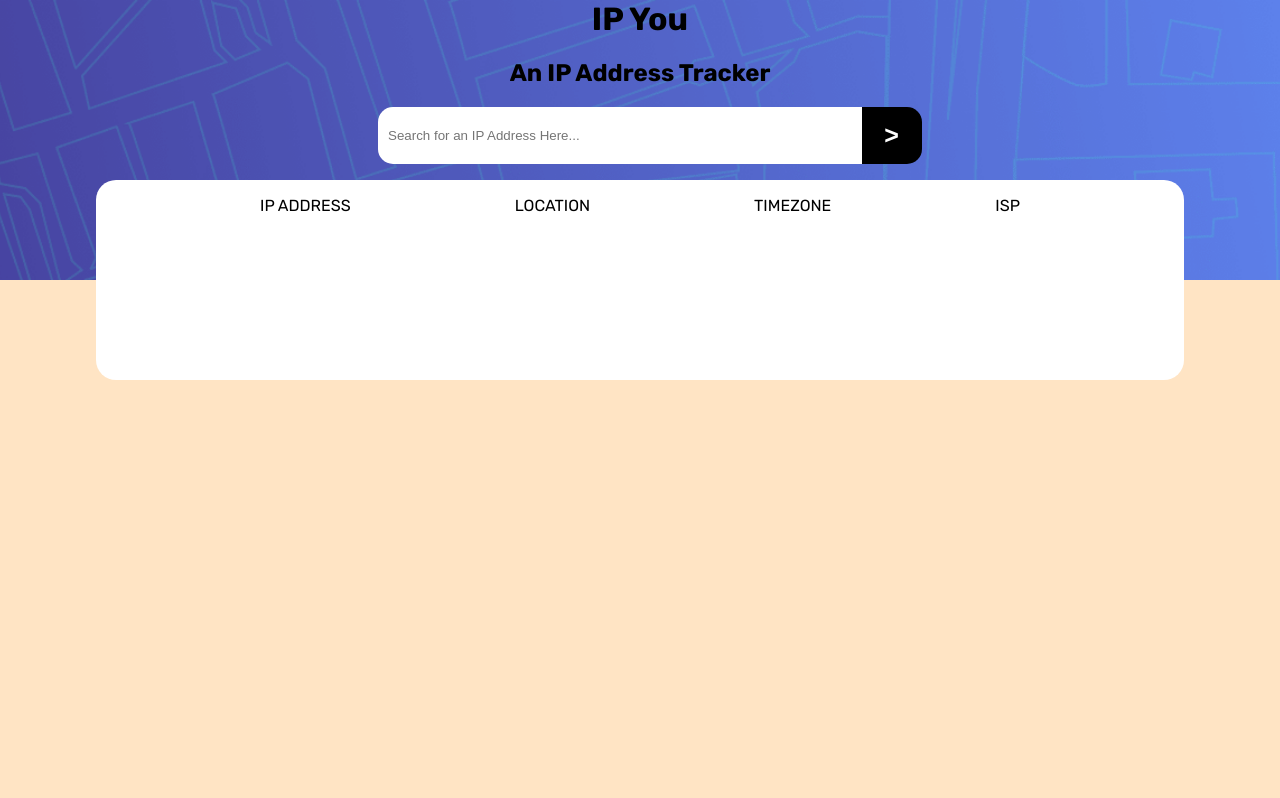
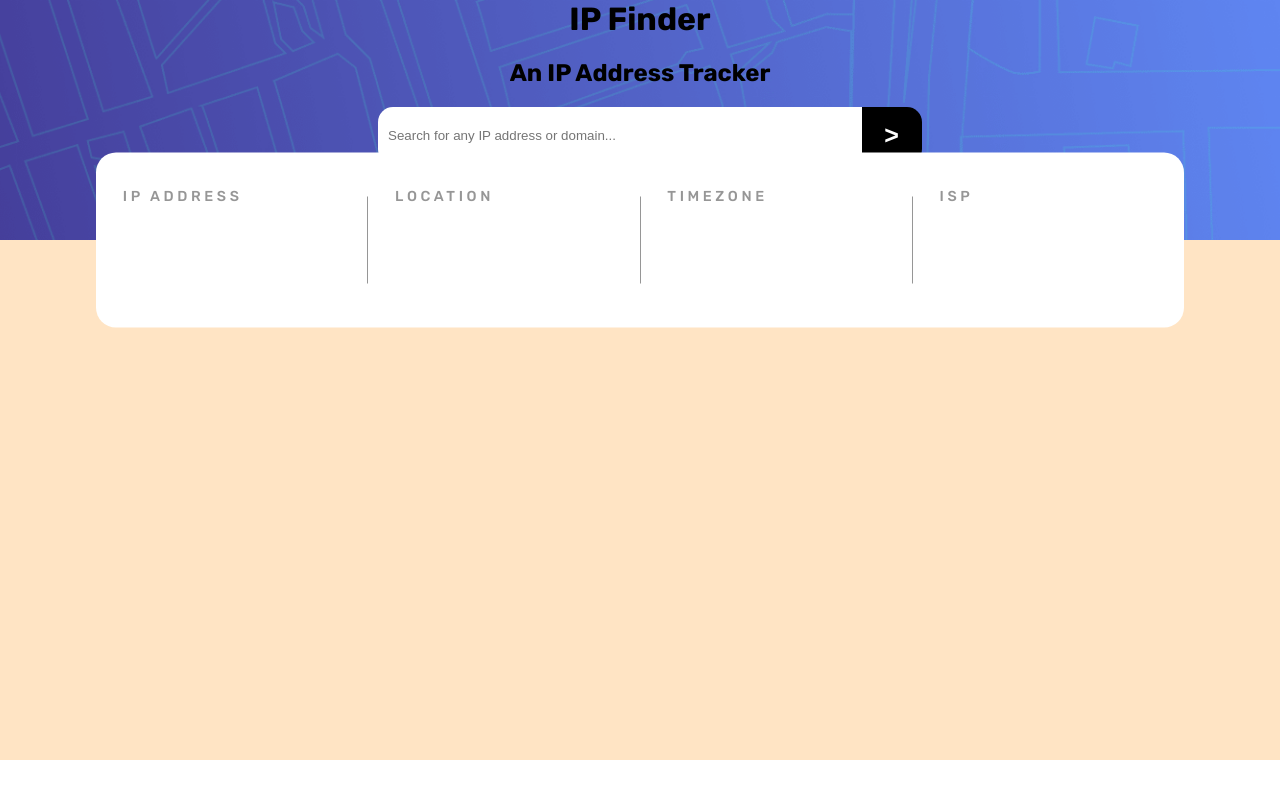
Before and after one commit to kabocha23/ip-address-tracker, a React (Create React App) app: page / in a window 1280 px wide. Built offline with nearby package versions, Linux system fonts and the light colour scheme.

Commit message:
added styles

```diff
--- a/public/index.html
+++ b/public/index.html
@@ -14,7 +14,7 @@
     <link rel="preconnect" href="https://fonts.googleapis.com">
     <link rel="preconnect" href="https://fonts.gstatic.com" crossorigin>
     <link href="https://fonts.googleapis.com/css2?family=Rubik:wght@400;500;700&display=swap" rel="stylesheet">
-    <title>IP You</title>
+    <title>IP Finder</title>
   </head>
   <body>
     <noscript>You need to enable JavaScript to run this app.</noscript>
--- a/src/components/1. IPAddyInput/IPAddyInput.css
+++ b/src/components/1. IPAddyInput/IPAddyInput.css
@@ -2,7 +2,7 @@
     display: flex;
     flex-flow: column wrap;
     background-image: url('../../images/pattern-bg.png');
-    height: 35vh;
+    height: 30vh;
     width: 100%;
     background-position: center;
     background-repeat: no-repeat;
@@ -42,6 +42,7 @@
     border-radius: 15px;
     border: none;
     padding-left: 10px;
+    cursor: pointer;
 }
 .ipAddyInput-search form button {
     width: 60px;
--- a/src/components/1. IPAddyInput/IPAddyInput.js
+++ b/src/components/1. IPAddyInput/IPAddyInput.js
@@ -8,12 +8,12 @@ const IPAddyInput = () => {
     return(
         <div className='ipAddyInput-container'>
             <div className='ipAddyInput-title'>
-                <h1>IP You</h1>
+                <h1>IP Finder</h1>
                 <h2>An IP Address Tracker</h2>
             </div>
             <div className='ipAddyInput-search'>
                 <form>
-                    <input placeholder='Search for an IP Address Here...'></input>
+                    <input placeholder='Search for any IP address or domain...'></input>
                     <button>&gt;</button>
                 </form>
             </div>
--- a/src/components/2. IPAddyRes/IPAddyRes.css
+++ b/src/components/2. IPAddyRes/IPAddyRes.css
@@ -3,12 +3,32 @@
     display: flex;
     flex-flow: row wrap;
     justify-content: space-evenly;
-    height: 200px;
+    height: 175px;
     width: 85%;
     max-width: 1281px;
     background-color: white;
     border-radius: 20px;
-    top: 35vh;
+    top: 30vh;
     left: 50%;
     transform: translate(-50%, -50%);
 }
+
+.ipAddyRes-sub {
+    width: 20%;
+}
+.ipAddyRes-title {
+    font-size: 0.90em;
+    font-weight: 500;
+    margin-top: 35px;
+    color: hsl(0, 0%, 59%);
+    text-align: flex-start;
+    letter-spacing: 0.25em;
+}
+
+.ipAddyRes-divider {
+    justify-content: center;
+    align-items: center;
+    border-left: 1px solid hsl(0, 0%, 59%);
+    height: 50%;
+    margin: auto 0;
+}
--- a/src/components/2. IPAddyRes/IPAddyRes.js
+++ b/src/components/2. IPAddyRes/IPAddyRes.js
@@ -7,17 +7,20 @@ const IPAddyRes = () => {
 
     return(
         <div className='ipAddyRes-container'>
-            <div className='ipAddyRes-ip-addy'>
-                <p>IP ADDRESS</p>
+            <div className='ipAddyRes-sub ipAddyRes-ip-addy'>
+                <p className='ipAddyRes-title'>IP ADDRESS</p>
             </div>
-            <div className='ipAddyRes-location'>
-                <p>LOCATION</p>
+            <div className='ipAddyRes-divider'></div>
+            <div className='ipAddyRes-sub ipAddyRes-location'>
+                <p className='ipAddyRes-title'>LOCATION</p>
             </div>
-            <div className='ipAddyRes-timezone'>
-                <p>TIMEZONE</p>
+            <div className='ipAddyRes-divider'></div>
+            <div className='ipAddyRes-sub ipAddyRes-timezone'>
+                <p className='ipAddyRes-title'>TIMEZONE</p>
             </div>
-            <div className='ipAddyRes-isp'>
-                <p>ISP</p>
+            <div className='ipAddyRes-divider'></div>
+            <div className='ipAddyRes-sub ipAddyRes-isp'>
+                <p className='ipAddyRes-title'>ISP</p>
             </div>
         </div>
     )
```
